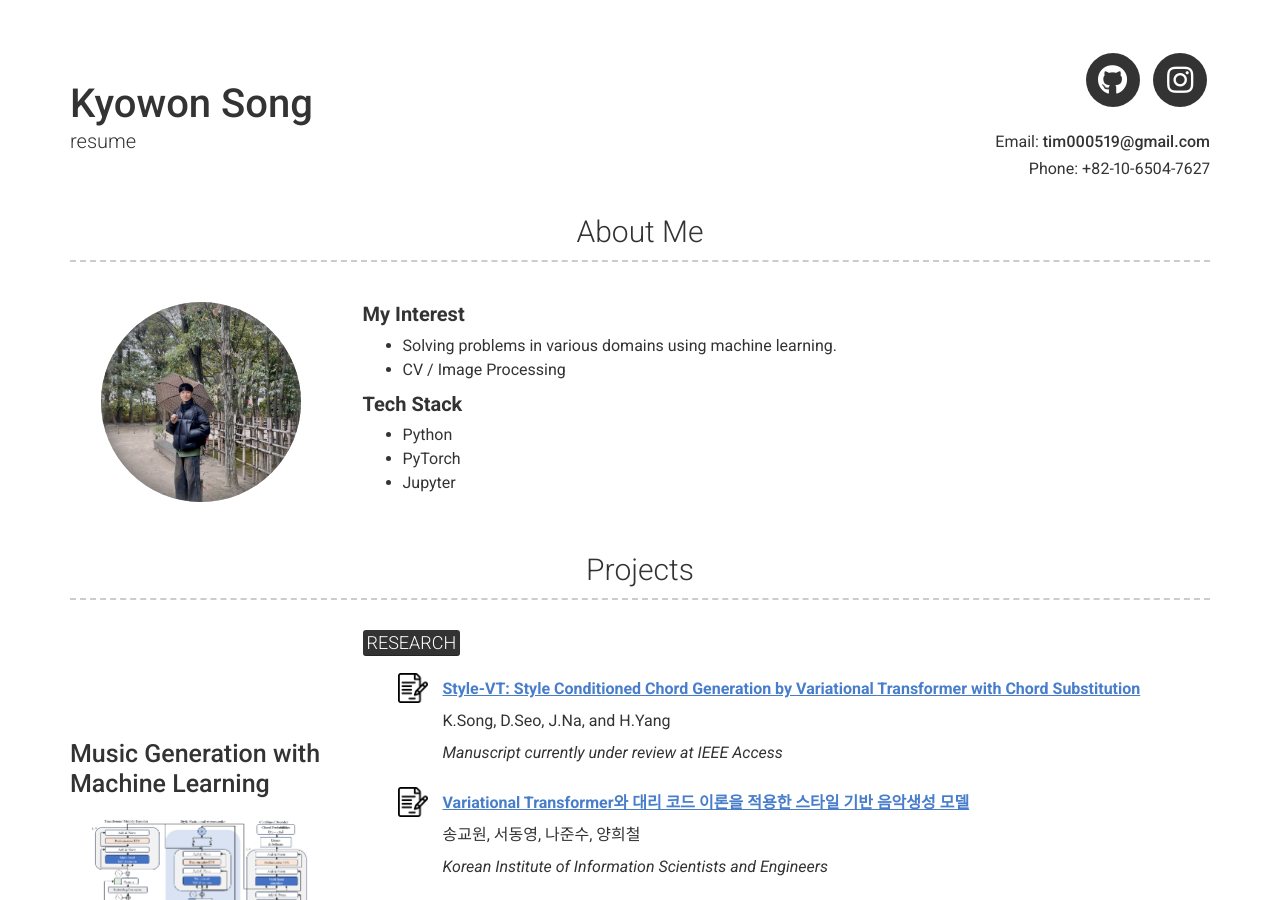
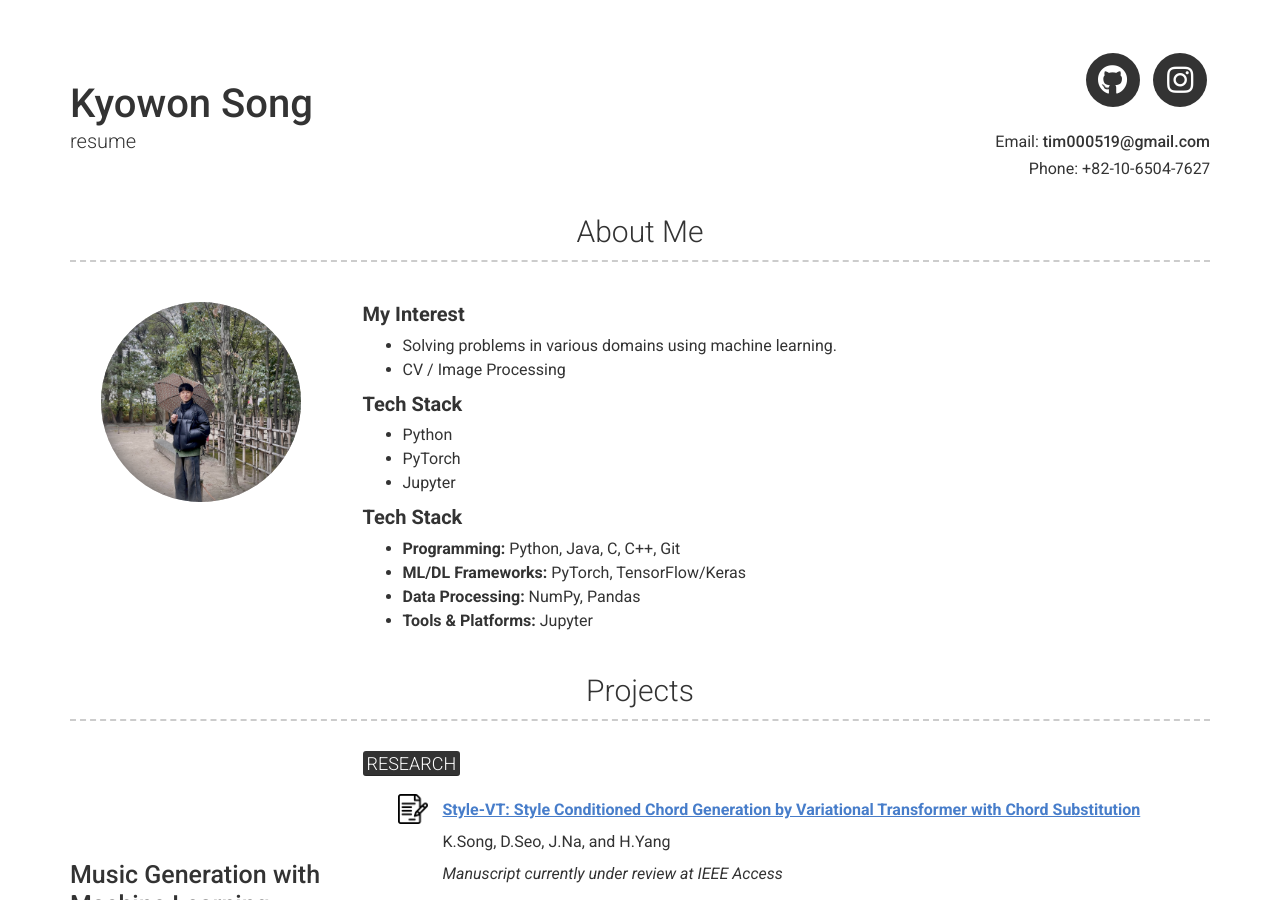
Before and after one commit to tim000519/resume, a Jekyll site: the page built from index.md, in a window 1280 px wide and 900 px high. Built offline with Jekyll 4.4.1, drawn with Linux system fonts in a browser that asks for light colours; nearby versions of some CDN libraries.

Commit message:
Update _config.yml

```diff
--- a/_config.yml
+++ b/_config.yml
@@ -61,6 +61,13 @@ about_content: | # this will include new lines to allow paragraphs
   - Python
   - PyTorch
   - Jupyter
+
+  ## **Tech Stack**
+  - **Programming:** Python, Java, C, C++, Git
+  - **ML/DL Frameworks:** PyTorch, TensorFlow/Keras
+  - **Data Processing:** NumPy, Pandas
+  - **Tools & Platforms:** Jupyter
+
 
 content:
   - title: Projects
```
